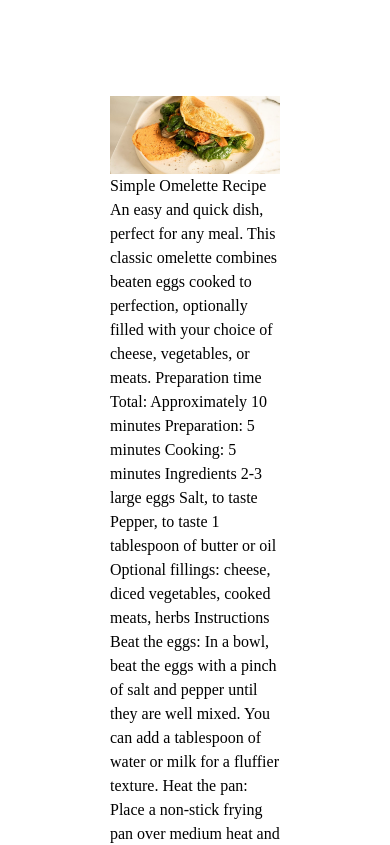
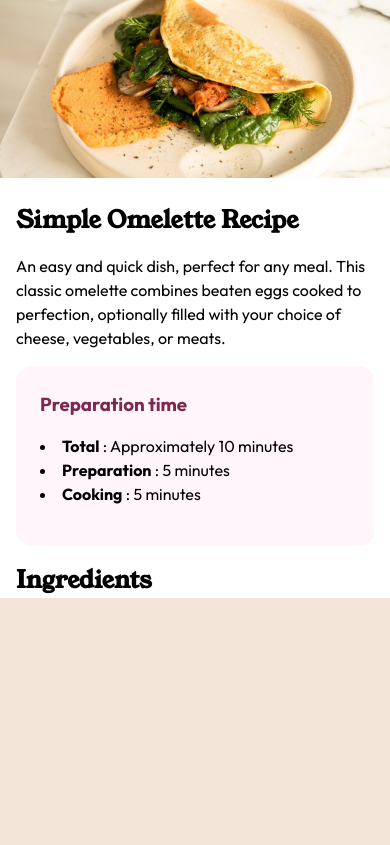
Before and after one commit to joeyturbo/recipe-page-main, a plain HTML site: page index.html in a window 390 px wide. Shown: the top 845 px of the page. Drawn offline with Linux system fonts and the light colour scheme.

Commit message:
started styling the page. applied some mobile first media queries.

```diff
--- a/index.html
+++ b/index.html
@@ -13,28 +13,38 @@
 <body>
   <main class="recipe">
     <img src="./assets/images/image-omelette.jpeg" alt="" class="recipe__img">
-    Simple Omelette Recipe
+    <section class="recipe__text">
+      <h1 class="recipe__title">Simple Omelette Recipe</h1>
 
-    An easy and quick dish, perfect for any meal. This classic omelette combines beaten eggs cooked
-    to perfection, optionally filled with your choice of cheese, vegetables, or meats.
+      <p class="recipe__description">An easy and quick dish, perfect for any meal. This classic omelette combines beaten eggs cooked to perfection, optionally filled with your choice of cheese, vegetables, or meats.</p>
 
-    Preparation time
+      <article class="recipe__time-container">
+        <h3 class="recipe__time-header">Preparation time</h3>
+        <ul class="recipe__time-details-container">
+          <li class="recipe__time-details">
+            <span class="recipe__time-details-bold">Total</span> : Approximately 10 minutes
+          </li>
+          <li class="recipe__time-details">
+            <span class="recipe__time-details-bold">Preparation</span> : 5 minutes
+          </li>
+          <li class="recipe__time-details">
+            <span class="recipe__time-details-bold">Cooking</span> : 5 minutes
+          </li>
+        </ul>
+      </article>
 
-    Total: Approximately 10 minutes
-    Preparation: 5 minutes
-    Cooking: 5 minutes
+      <h2 class="recipe__ingredients-title">Ingredients</h2>
 
-    Ingredients
 
-    2-3 large eggs
+      <!-- 2-3 large eggs
       Salt, to taste
       Pepper, to taste
       1 tablespoon of butter or oil
       Optional fillings: cheese, diced vegetables, cooked meats, herbs
 
-    Instructions
+      Instructions  -->
 
-    Beat the eggs: In a bowl, beat the eggs with a pinch of salt and pepper until they are well mixed.
+      <!-- Beat the eggs: In a bowl, beat the eggs with a pinch of salt and pepper until they are well mixed.
       You can add a tablespoon of water or milk for a fluffier texture.
 
       Heat the pan: Place a non-stick frying pan over medium heat and add butter or oil.
@@ -64,7 +74,8 @@
       20g
 
       Fat
-    22g
+      22g -->
+    </section>
   </main>
 
 
--- a/styles.css
+++ b/styles.css
@@ -19,6 +19,8 @@
 
 body {
   line-height: 1.5;
+  background-color: var(--clr-eggshell);
+  font-family: "Outfit", sans-serif;
 }
 
 img, picture, video, canvas, svg {
@@ -34,8 +36,101 @@ a {
   text-decoration: none;
 }
 
+h1, h2 {
+  font-family: "Young Serif", serif;
+}
+
 .recipe {
-  max-width: 60%;
-  margin: 4rem auto;
-  padding: 2rem;
+  background-color: var(--clr-white);
+  width: 100%;
 }
+
+.recipe__img {
+  margin-bottom: 1.5rem;
+  object-fit: cover;
+}
+
+.recipe__text {
+  padding: 0 1rem;
+}
+
+.recipe__title {
+  margin-bottom: 1rem;
+}
+
+.recipe__description {
+  margin-bottom: 1rem;
+}
+
+.recipe__time-container {
+  background-color: var(--clr-roseWhite);
+  padding: 1.5rem;
+  margin-bottom: 1rem;
+  border-radius: 15px;
+}
+
+
+.recipe__time-details-container {
+  padding: 1rem;
+  padding-left: 0;
+}
+
+.recipe__time-header {
+  color: var(--clr-darkRaspberry);
+}
+
+.recipe__time-details {
+  list-style-position: inside;
+}
+
+.recipe__time-details-bold {
+  font-weight: 700;
+}
+
+/* xs */
+@media (min-width: 475px) {
+  .recipe {
+    padding: 1.5rem;
+    margin: 2rem auto;
+    border-radius: 20px;
+    width: 90%;
+  }
+
+  .recipe__text {
+    padding: 0;
+  }
+
+  .recipe__img {
+    border-radius: 10px;
+  }
+
+}
+
+/* sm */
+@media (min-width: 640px) {
+  .recipe {
+    padding: 1.5rem;
+    margin: 2rem auto;
+    border-radius: 20px;
+    width: 90%;
+    max-width: 740px;
+  }
+}
+
+/* md */
+@media (min-width: 768px) {
+  .recipe {
+    padding: 2rem;
+  }
+}
+
+/* lg */
+@media (min-width: 1024px) {
+
+}
+
+/* xl */
+/* @media (max-width: 1280px) {} */
+
+/* 2xl */
+/* @media (max-width: 1536px) {} */
```
Lines whose indentation alone changed are shown as unchanged.
